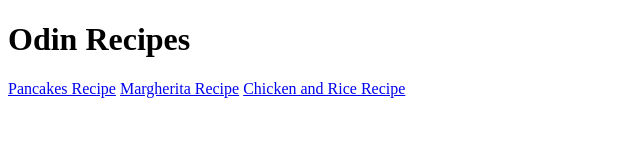
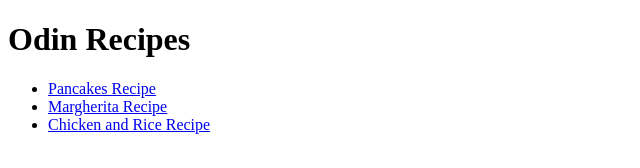
Before and after one commit to PaidCoffee/odin-recipes, a plain HTML site: page index.html in a window 1280 px wide. Shown: the whole page, without its empty margins (0-640 px from the left). Drawn offline with Linux system fonts and the light colour scheme.

Commit message:
added an unordered list to navigation to make it visually easier to read.

```diff
--- a/index.html
+++ b/index.html
@@ -7,8 +7,10 @@
 </head>
 <body>
     <h1>Odin Recipes</h1>
-    <a href="./recipes/pancakes.html">Pancakes Recipe</a>
-    <a href="./recipes/margherita.html">Margherita Recipe</a>
-    <a href="./recipes/chicken-and-rice.html">Chicken and Rice Recipe</a>
+    <ul>
+        <li><a href="./recipes/pancakes.html">Pancakes Recipe</a></li>
+        <li><a href="./recipes/margherita.html">Margherita Recipe</a></li>
+        <li><a href="./recipes/chicken-and-rice.html">Chicken and Rice Recipe</a></li>
+    </ul>
 </body>
 </html>
```
